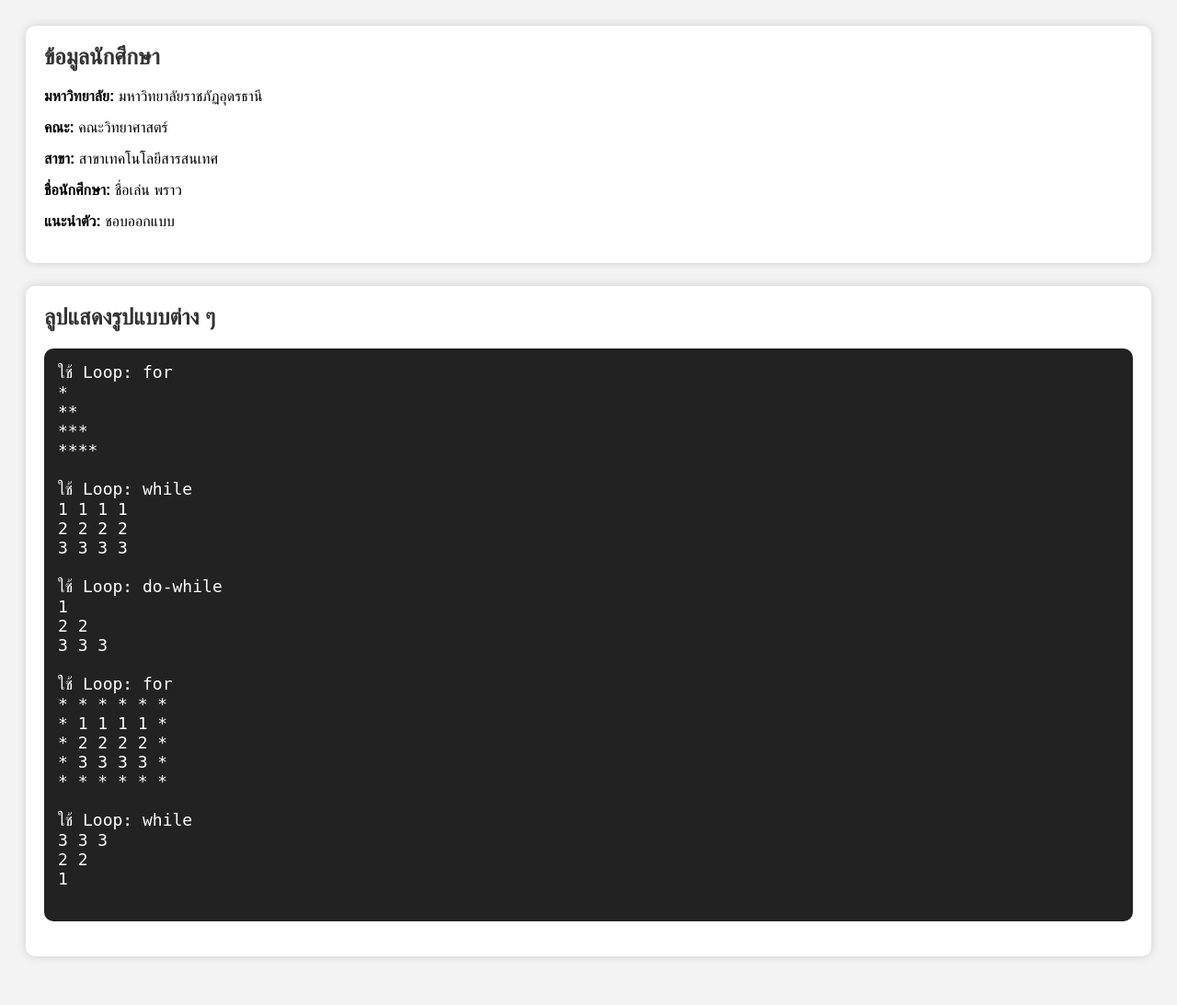
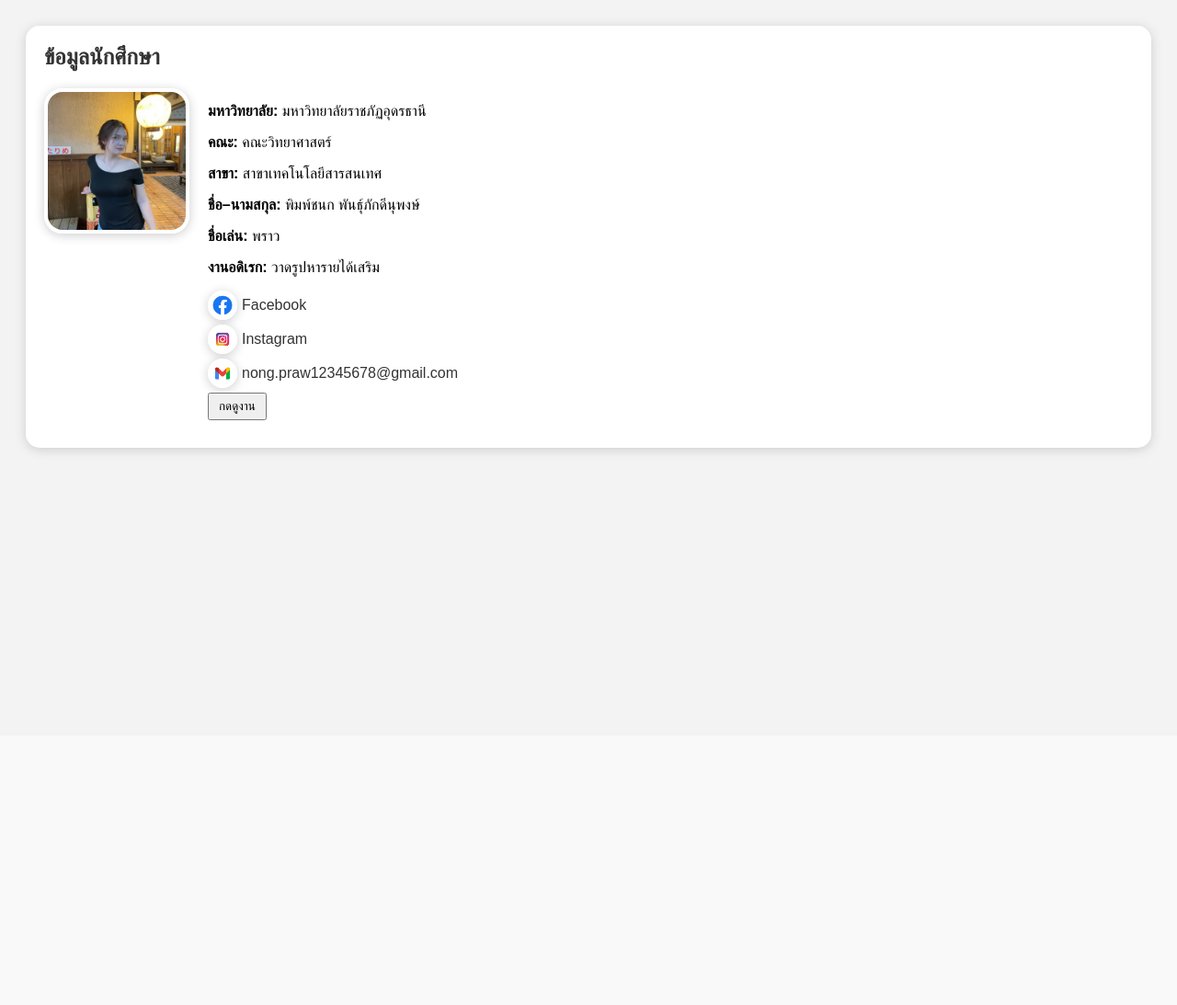
Before and after one commit to nongpraw/nongpraw.github.io, a PHP site: page /web.php in a window 1280 px wide. Shown: the whole page at 92% size. After the commit the page ends 495 px from the top, so only its background shows below. Run offline with PHP 8.4, Linux system fonts and the light colour scheme.

Commit message:
Add files via upload

```diff
--- a/web.php
+++ b/web.php
@@ -2,8 +2,7 @@
 <html lang="th">
 <head>
 <meta charset="UTF-8">
-    <title>Web Page ด้วย PHP</title>
-
+<title>Web Page ด้วย PHP (3 Loop + โปรไฟล์ + ติดต่อ)</title>
 <style>
 body{
     font-family: "TH Sarabun New", sans-serif;
@@ -14,105 +13,209 @@
     background: white;
     padding: 20px;
     margin-bottom: 25px;
-            border-radius: 10px;
-            box-shadow: 0px 0px 10px #ccc;
+    border-radius: 15px;
+    box-shadow: 0px 2px 12px #ccc;
 }
 h2{
     margin-top: 0;
     color: #333;
 }
+.profile-box{
+    display: flex;
+    align-items: flex-start;
+    gap: 20px;
+    flex-wrap: wrap;
+}
+.profile-box img{
+    width: 150px;
+    height: 150px;
+    object-fit: cover;
+    border-radius: 20px;
+    box-shadow: 0 2px 12px rgba(0,0,0,0.2);
+    border: 4px solid #fff;
+}
+.contact{
+    margin-top: 15px;
+}
+.contact a{
+    display: flex;
+    align-items: center;
+    gap: 5px;
+    text-decoration: none;
+    color: #333;
+    margin-bottom: 5px;
+}
+.contact img{
+    width: 24px;
+    height: 24px;
+}
+.loop-container{
+    display: flex;
+    gap: 10px;
+}
+.col{
+    width: 33%;
+    border: 1px solid #000;
+    padding: 10px;
+    background: #fff;
+}
+.col h3{
+    text-align: center;
+    margin: 0 0 10px 0;
+}
 pre{
-            background: #222;
-            color: white;
-            padding: 15px;
-            border-radius: 10px;
     font-size: 18px;
+    white-space: pre-wrap;
+}
+button{
+    cursor:pointer;
+    padding: 5px 10px;
+    margin-bottom: 10px;
 }
 </style>
 </head>
-
 <body>
 
 <?php
-
 $university = "มหาวิทยาลัยราชภัฏอุดรธานี";
 $faculty = "คณะวิทยาศาสตร์";
 $major = "สาขาเทคโนโลยีสารสนเทศ";
-$name = "นางสาวพิมพ์ชนก พันธุ์ภักดีนุพงษ์";
-$name = "ชื่อเล่น พราว";
-$intro = "ชอบออกแบบ";
+$fullname = "พิมพ์ชนก พันธุ์ภักดีนุพงษ์";
+$nickname = "พราว";
+$intro = "วาดรูปหารายได้เสริม";
+$picture = "pic/praw.jpg";
+
+// ข้อมูลติดต่อ
+$facebook = "https://www.facebook.com/nong.praw.967";
+$instagram = "https://www.instagram.com/direct/t/17842055330127433/";
+$email = "nong.praw12345678@gmail.com";
+
+// ไอคอนภาพ (คุณต้องมีไฟล์ไอคอนในโฟลเดอร์ pic/)
+$icon_fb = "pic/Fb.jpg";
+$icon_ig = "pic/ig.jpg";
+$icon_email = "pic/email.jpg";
 ?>
 
-<div class="card">
+<!-- หน้าโปรไฟล์ -->
+<div id="profile-page" class="card">
     <h2>ข้อมูลนักศึกษา</h2>
+    <div class="profile-box">
+        <img src="<?= $picture ?>" alt="profile">
+        <div>
             <p><b>มหาวิทยาลัย:</b> <?= $university ?></p>
             <p><b>คณะ:</b> <?= $faculty ?></p>
             <p><b>สาขา:</b> <?= $major ?></p>
-    <p><b>ชื่อนักศึกษา:</b> <?= $name ?></p>
-    <p><b>แนะนำตัว:</b> <?= $intro ?></p>
+            <p><b>ชื่อ–นามสกุล:</b> <?= $fullname ?></p>
+            <p><b>ชื่อเล่น:</b> <?= $nickname ?></p>
+            <p><b>งานอดิเรก:</b> <?= $intro ?></p>
+
+            <!-- ข้อมูลติดต่อ -->
+            <div class="contact">
+                <a href="<?= $facebook ?>" target="_blank"><img src="<?= $icon_fb ?>" alt="FB"> Facebook</a>
+                <a href="<?= $instagram ?>" target="_blank"><img src="<?= $icon_ig ?>" alt="IG"> Instagram</a>
+                <a href="mailto:<?= $email ?>"><img src="<?= $icon_email ?>" alt="Email"> <?= $email ?></a>
             </div>
 
-<div class="card">
-    <h2>ลูปแสดงรูปแบบต่าง ๆ</h2>
+            <button onclick="showPage('loop-page')">กดดูงาน</button>
+        </div>
+    </div>
+</div>
 
-    <pre>
+<!-- หน้า Loop -->
+<div id="loop-page" class="card" style="display:none;">
+    <h2>loop</h2>
+    <button onclick="showPage('profile-page')">ย้อนกลับไปหน้าโปรไฟล์</button>
+    <div class="loop-container">
+
+        <!-- FOR -->
+        <div class="col">
+            <h3>Loop FOR</h3>
+            <button onclick="toggleVisibility('for-loop')">ดูผลลัพธ์</button>
+            <pre id="for-loop" style="display:none;">
 <?php
-// =========================
-// รูปที่ 1: ใช้ for
-// =========================
-echo "ใช้ Loop: for\n";
-for($i=1; $i<=4; $i++){
-    echo str_repeat("*", $i) . "\n";
+for($i=1;$i<=4;$i++){
+    echo str_repeat("*",$i)."\n";
 }
-
-// =========================
-// รูปที่ 2: ใช้ while
-// =========================
-echo "\nใช้ Loop: while\n";
-$line = 1;
-while($line <= 3){
-    echo $line." ".$line." ".$line." ".$line."\n";
-    $line++;
+for($i=1;$i<=3;$i++){
+    echo str_repeat($i." ",4)."\n";
 }
-
-// =========================
-// รูปที่ 3: ใช้ do-while
-// =========================
-echo "\nใช้ Loop: do-while\n";
-$n = 1;
-do{
-    echo str_repeat($n." ", $n) . "\n";
-    $n++;
-}while($n <= 3);
-
-// =========================
-// รูปที่ 4: กรอบ * และตัวเลข
-// =========================
-echo "\nใช้ Loop: for\n";
-$h = 5; // ความสูง
-
-for($i=1; $i <= $h; $i++){
-    if($i == 1 || $i == $h){
-        echo "* * * * * *\n";
-    } else {
-        $num = $i - 1;
-        echo "* $num $num $num $num *\n";
+for($i=1;$i<=3;$i++){
+    echo str_repeat("  ",$i-1).$i."\n";
+}
+$size=5;
+for($r=1;$r<=$size;$r++){
+    if($r==1 || $r==$size){
+        echo str_repeat("* ",$size)."\n";
+    }else{
+        echo "* ".str_repeat("  ",$size-2)."* \n";
     }
 }
-
-// =========================
-// รูปที่ 5: ตัวเลขลดลง
-// =========================
-echo "\nใช้ Loop: while\n";
-$x = 3;
-while($x >= 1){
-    echo str_repeat($x." ", $x)."\n";
-    $x--;
+for($i=3;$i>=1;$i--){
+    echo str_repeat($i." ",$i)."\n";
 }
-
 ?>
             </pre>
         </div>
 
+        <!-- WHILE -->
+        <div class="col">
+            <h3>Loop WHILE</h3>
+            <button onclick="toggleVisibility('while-loop')">ดูผลลัพธ์</button>
+            <pre id="while-loop" style="display:none;">
+<?php
+$i=1;
+while($i<=4){ echo str_repeat("*",$i)."\n"; $i++; }
+$i=1;
+while($i<=3){ echo str_repeat($i." ",4)."\n"; $i++; }
+$i=1;
+while($i<=3){ echo str_repeat("  ",$i-1).$i."\n"; $i++; }
+$size=5; $r=1;
+while($r<=$size){
+    if($r==1 || $r==$size){ echo str_repeat("* ",$size)."\n"; }
+    else{ echo "* ".str_repeat("  ",$size-2)."* \n"; }
+    $r++;
+}
+$i=3;
+while($i>=1){ echo str_repeat($i." ",$i)."\n"; $i--; }
+?>
+            </pre>
+        </div>
+
+        <!-- DO WHILE -->
+        <div class="col">
+            <h3>Loop DO WHILE</h3>
+            <button onclick="toggleVisibility('do-loop')">ดูผลลัพธ์</button>
+            <pre id="do-loop" style="display:none;">
+<?php
+$i=1; do{ echo str_repeat("*",$i)."\n"; $i++; }while($i<=4);
+$i=1; do{ echo str_repeat($i." ",4)."\n"; $i++; }while($i<=3);
+$i=1; do{ echo str_repeat("  ",$i-1).$i."\n"; $i++; }while($i<=3);
+$size=5; $r=1;
+do{
+    if($r==1 || $r==$size){ echo str_repeat("* ",$size)."\n"; }
+    else{ echo "* ".str_repeat("  ",$size-2)."* \n"; }
+    $r++;
+}while($r<=$size);
+$i=3; do{ echo str_repeat($i." ",$i)."\n"; $i--; }while($i>=1);
+?>
+            </pre>
+        </div>
+
+    </div>
+</div>
+
+<script>
+function toggleVisibility(id){
+    const el = document.getElementById(id);
+    el.style.display = (el.style.display === "none") ? "block" : "none";
+}
+
+function showPage(pageId){
+    document.getElementById('profile-page').style.display = 'none';
+    document.getElementById('loop-page').style.display = 'none';
+    document.getElementById(pageId).style.display = 'block';
+}
+</script>
+
 </body>
 </html>
```
Lines whose indentation alone changed are shown as unchanged.
